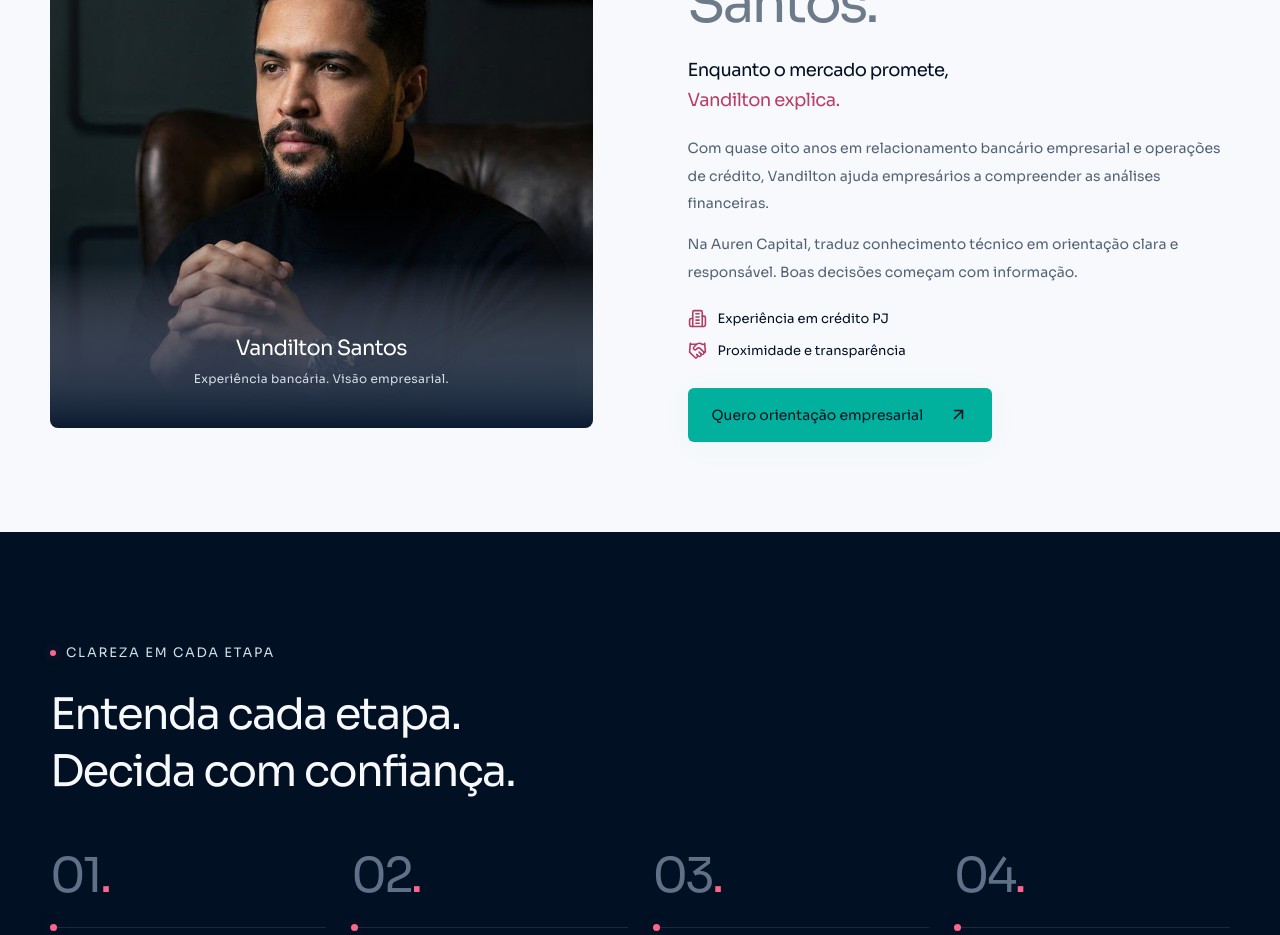
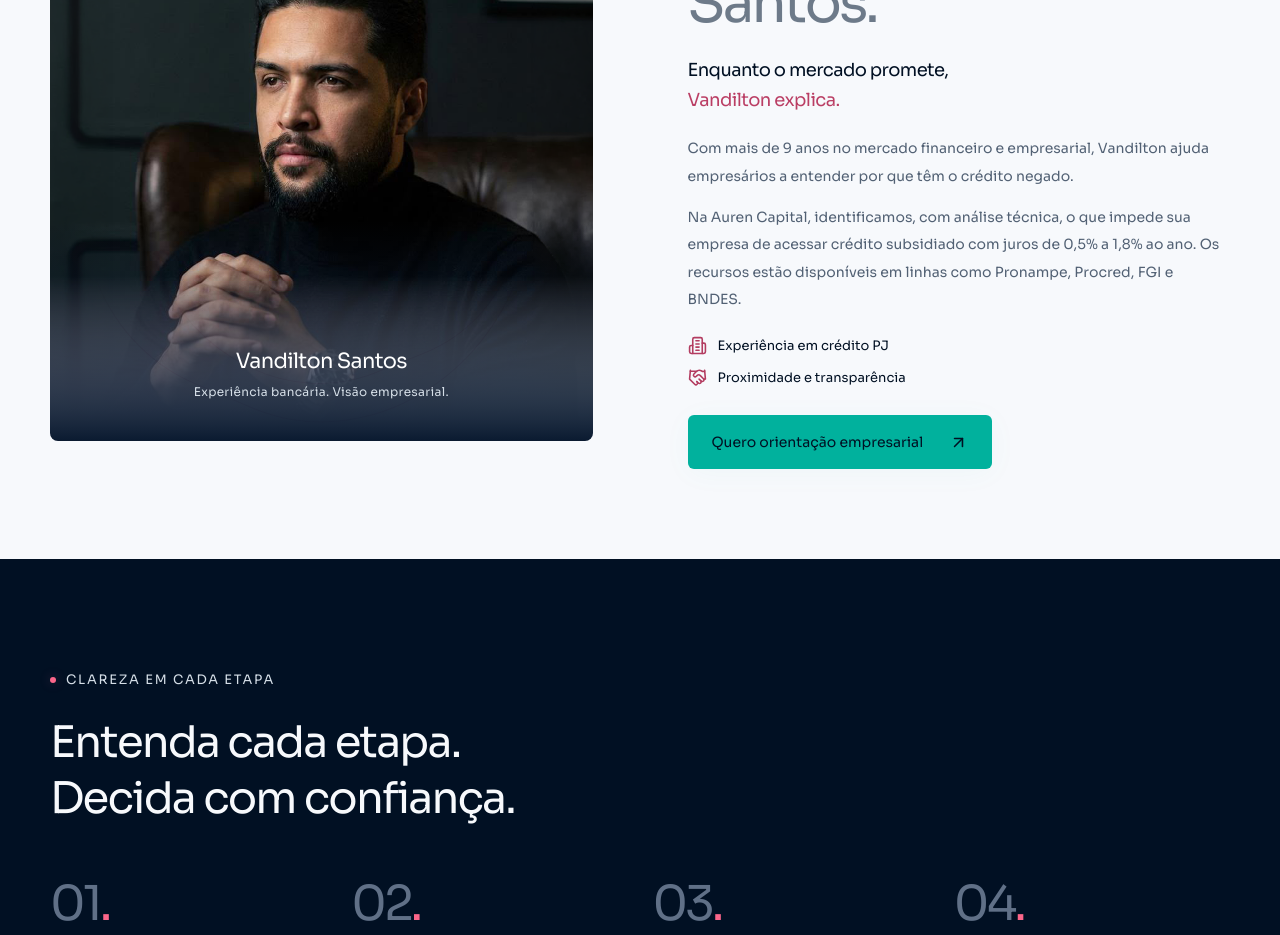
Before and after one commit to jeremiasthomaz8-commits/AurenCapital, a React (Vite) app: page / in a window 1280 px wide. Shown: the part 2900-3835 px from the top of the page. Built offline with nearby package versions, Linux system fonts and the light colour scheme; no server answers.

Commit message:
Atualiza apresentação de Vandilton na seção sobre

```diff
--- a/src/components/LandingSections.tsx
+++ b/src/components/LandingSections.tsx
@@ -224,13 +224,14 @@
             <strong>Vandilton explica.</strong>
           </p>
           <p>
-            Com quase oito anos em relacionamento bancário empresarial e
-            operações de crédito, Vandilton ajuda empresários a compreender as
-            análises financeiras.
+            Com mais de 9 anos no mercado financeiro e empresarial, Vandilton
+            ajuda empresários a entender por que têm o crédito negado.
           </p>
           <p>
-            Na Auren Capital, traduz conhecimento técnico em orientação clara e
-            responsável. Boas decisões começam com informação.
+            Na Auren Capital, identificamos, com análise técnica, o que impede
+            sua empresa de acessar crédito subsidiado com juros de 0,5% a 1,8%
+            ao ano. Os recursos estão disponíveis em linhas como Pronampe,
+            Procred, FGI e BNDES.
           </p>
           <div className="founder-credentials">
             <span>
```
